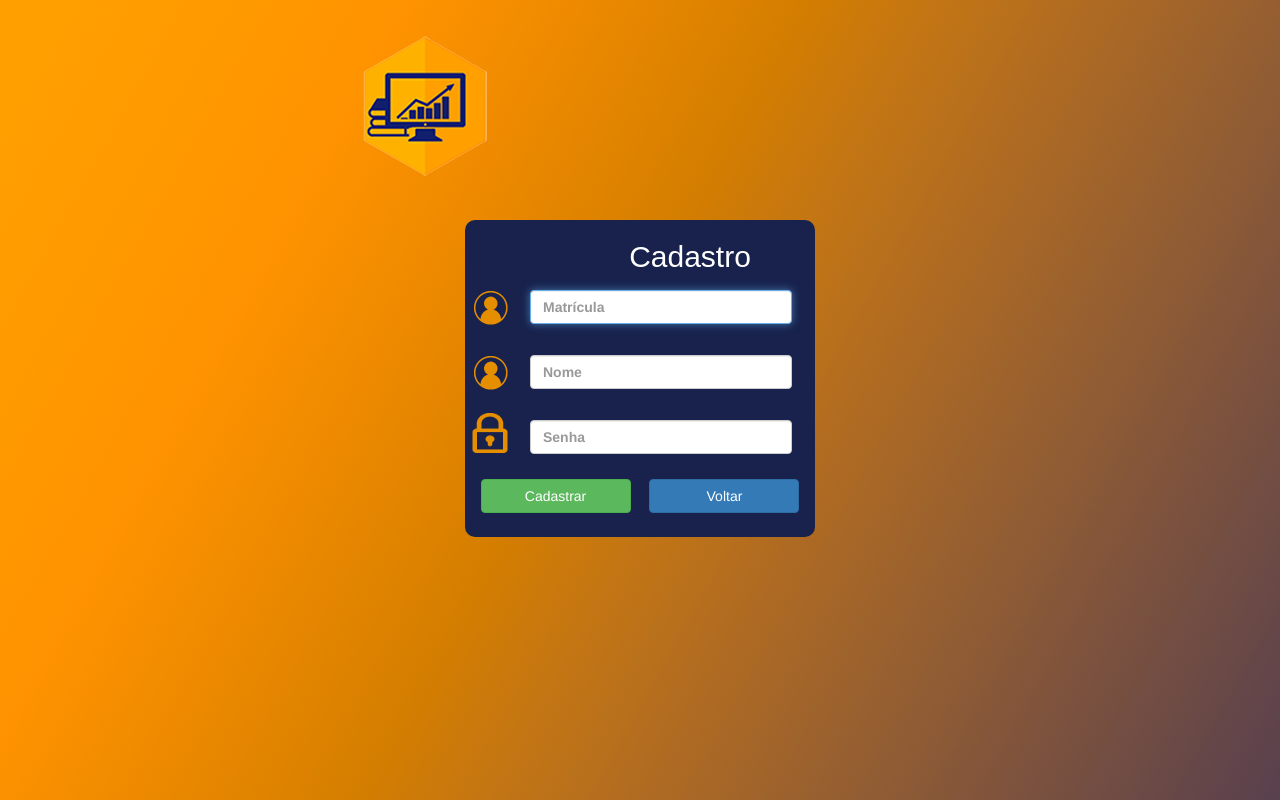
After one commit to dougSPI/SistemaAcademico, a PHP site: page /cadastro.php in a window 1280 px wide. The commit adds this page. Run offline with PHP 8.4, Linux system fonts and the light colour scheme.

Commit message:
Front-end

```diff
--- /dev/null
+++ b/ProjetoPHP/cadastro.php
@@ -0,0 +1,50 @@
+<html lang="pt-br">
+<head>
+    <title>Login</title>
+    <meta charset="utf-8">
+    <link rel="stylesheet" type="text/css" href="css/bootstrap.css">
+    <link rel="stylesheet" type="text/css" href="css/estilo.css">
+
+</head>
+<body style="background-image: url('img/fundo.png');" >
+
+    <div class="container-fluid">
+        <img class="logo" src="img/logo.png" >
+        <div class="row" id="painel">
+
+          <div class="container col-xs-12">
+              <form class="form-horizontal" accept-charset="utf-8">
+                  <h2 class="titulo text-center">Cadastro</h2>
+                  <div class="form-group">
+                    <span class="pull-left"><img class="user" src="img/login-icon.png"></span>
+                    <label class="control-label col-xs-10" for="matr">
+                    <input name="matr" id="matr" class="form-control" placeholder="Matrícula" required autofocus>
+                    </label>
+
+                  </div>
+                  <div class="form-group">
+                    <span class="pull-left"><img class="user" src="img/login-icon.png"></span>
+                    <label class="control-label col-xs-10" for="nomec">
+                    <input name="nomec" id="nomec" class="form-control" placeholder="Nome" required autofocus>
+                    </label>
+
+                  </div>
+                  <div class="form-group">
+                    <span class="pull-left"><img class="lock" src="img/lock.png"></span>
+                    <label class="control-label col-xs-10" for="senh"><input name="senh" id="senh" class="form-control" placeholder="Senha" required autofocus></label>
+                  </div>
+
+              <div class="row text-center" style="padding: 10px;">
+                <button type="button" class="btn btn-md btn-success" style="margin-right: 15px; width: 150px;">Cadastrar</button>
+                <button type="button" class="btn btn-md btn-primary" style="width: 150px;">Voltar</button>
+              </div>
+
+              </form>
+          </div>
+        </div>
+    </div>
+
+
+
+</body>
+</html>
```
Also changed, not shown: ProjetoPHP/principal.php (+17 -9 lines).
